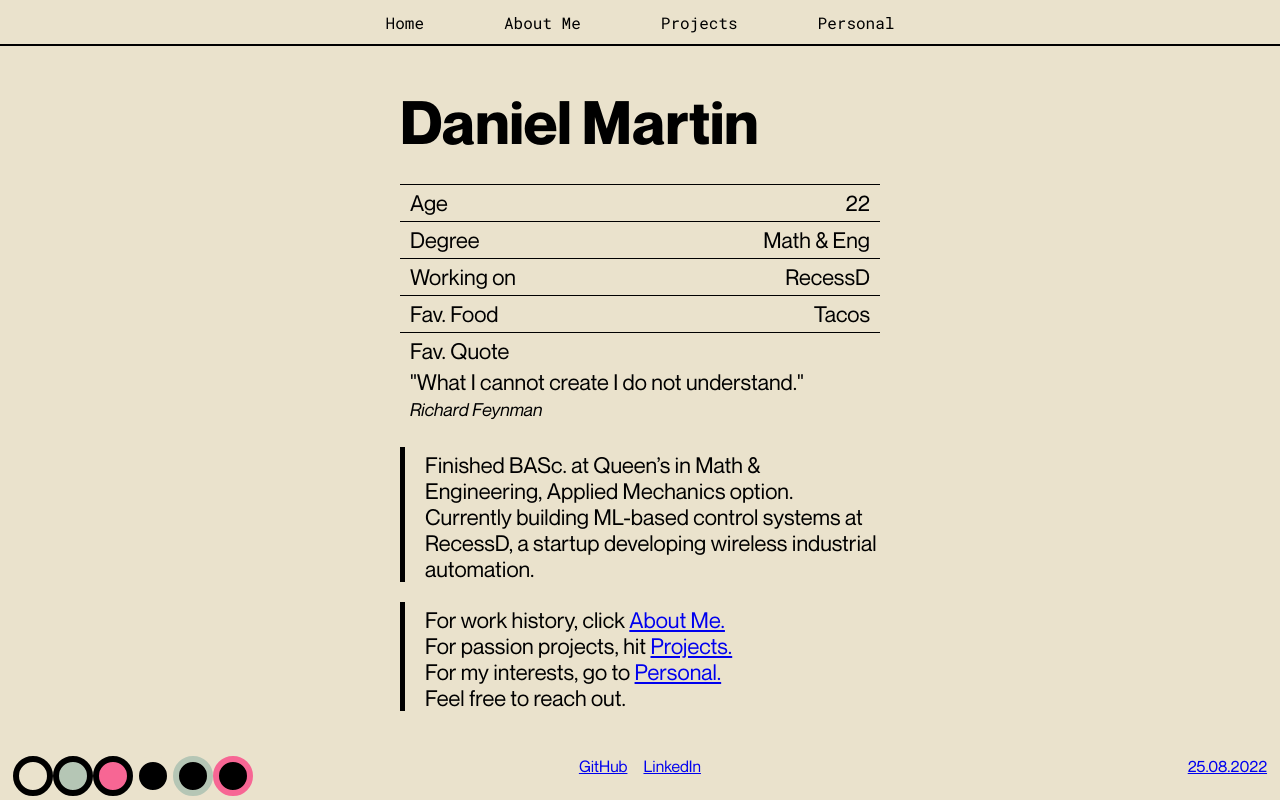
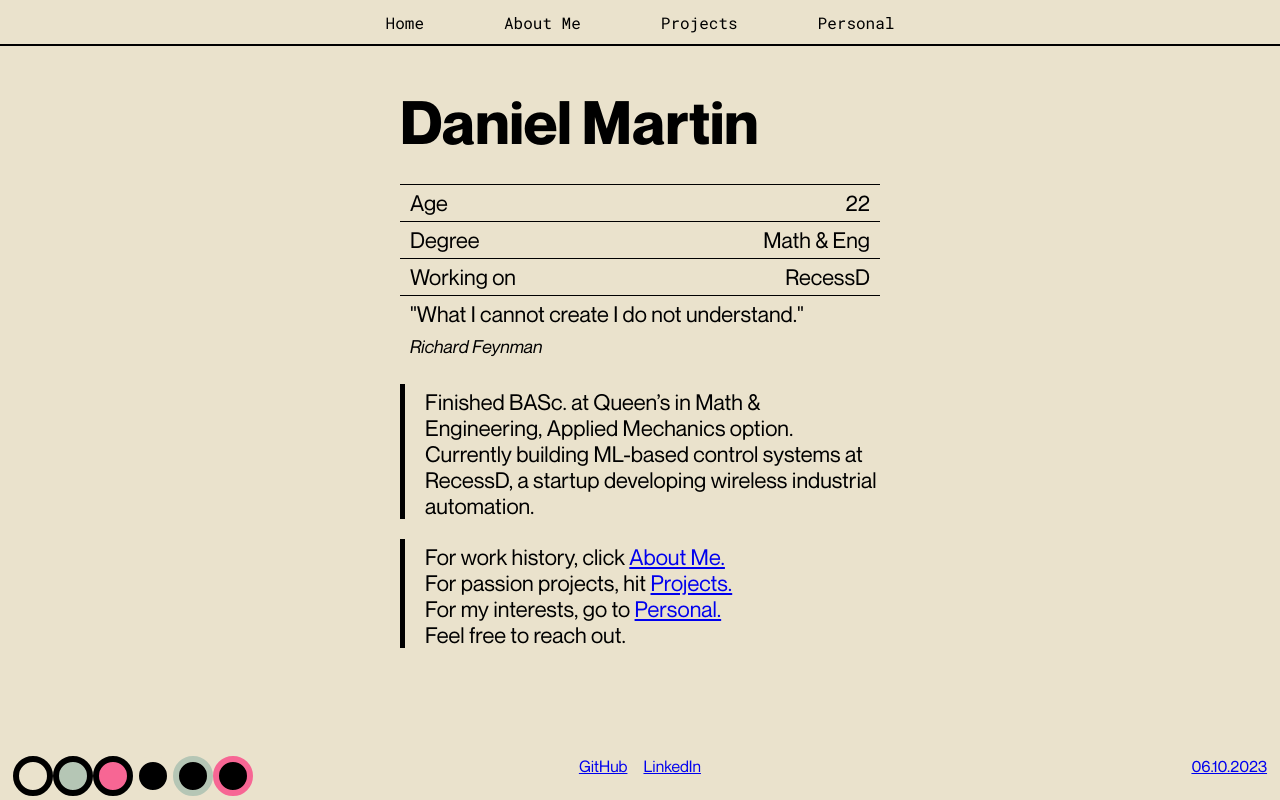
Before and after one commit to dnlmrtn/my-website, a React (Create React App) app: page / in a window 1280 px wide. Built offline with nearby package versions, Linux system fonts and the light colour scheme.

Commit message:
Text editing updates

```diff
--- a/src/components/Footer.js
+++ b/src/components/Footer.js
@@ -35,7 +35,7 @@ const Footer = () => {
             </div>
             <div className='footer-right'>
                 <a href='https://github.com/dnlmrtn/my-website' target='_blank' rel="noreferrer">
-                    25.08.2022
+                    06.10.2023
                 </a>
             </div>
 
--- a/src/routes/About.js
+++ b/src/routes/About.js
@@ -55,7 +55,7 @@ const About = () => {
         </div>
         <div className="about-item">
             <div className='title-container'>
-                <div className='about-title'>Mathematics Tutor</div>
+                <div className='about-title'>Tutor</div>
                 <div className='superscript'> Self Employed </div>
             </div>
             <div className='about-description'>
--- a/src/routes/Home.js
+++ b/src/routes/Home.js
@@ -39,17 +39,9 @@ const Home = () => {
                         <div className='text-right'>RecessD</div>
                     </div>
                     <div className="content-container">
-                        <div className='text-left'>Fav. Food</div>
-                        <div className='text-right'>Tacos</div>
-                    </div>
-                    <div className="content-container">
-                        <div className='text-left'>Fav. Quote</div>
-
-                        <div className='text-right'></div>
-                    </div>
-
-                    <div className='text-left'>
-                        "What I cannot create I do not understand."
+                        <div className='text-left'>
+                            "What I cannot create I do not understand."
+                        </div>
                     </div>
                     <div className='italic-text'>
                         Richard Feynman
--- a/src/routes/Projects.js
+++ b/src/routes/Projects.js
@@ -46,7 +46,7 @@ const Projects = () => {
             </div>
             <div className='about-description'>
                 Led team designing battery enclosures/active cooling system for electric go kart.<br />
-                Analyzed models using flow/temperature simulations in SOLIDWORKS.<br />
+                Analyzed CAD models using flow/temperature simulations in SOLIDWORKS.<br />
                 Modeled and fabricated enclosures using sheet metal brake.<br />
                 Provided bend/weld drawings to machinists.<br />
                 <a href="https://www.queensrelectric.ca/" target="_blank" rel="noopener noreferrer">queensrelectric.ca</a>
```
